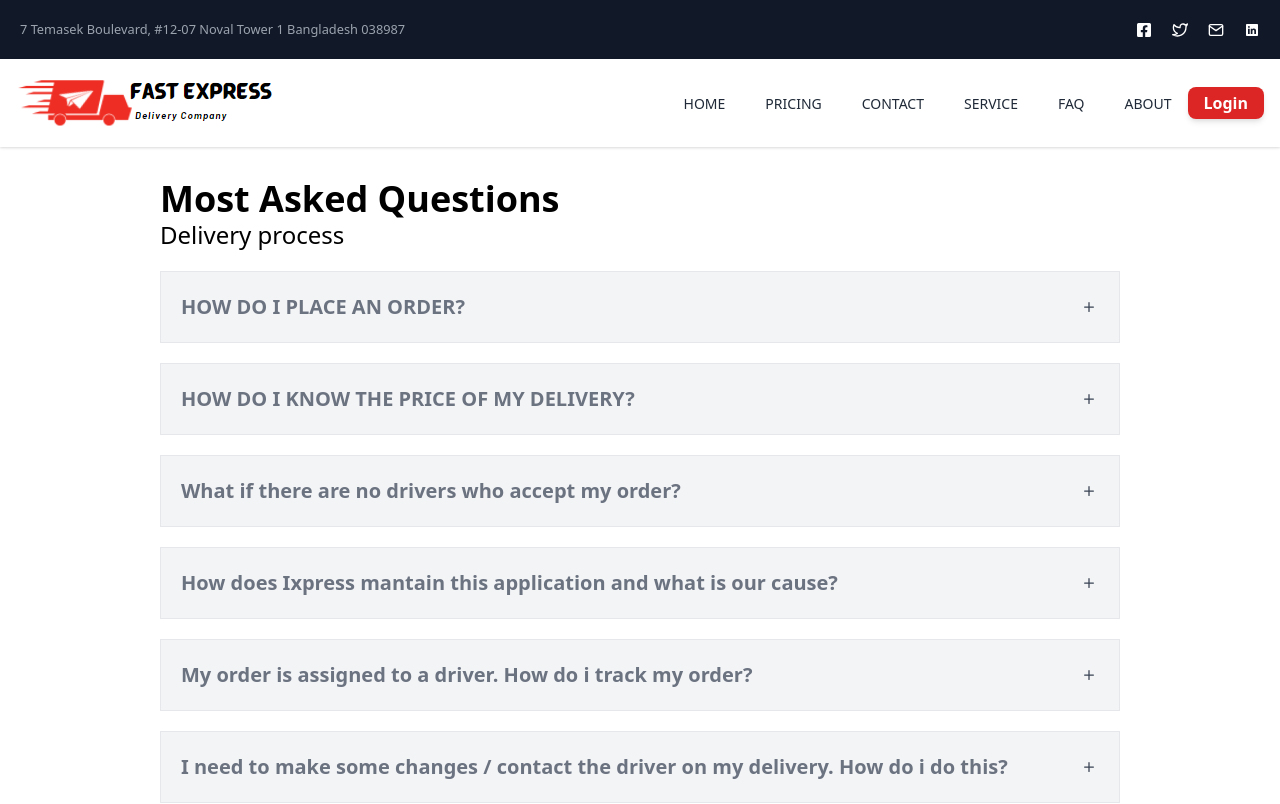
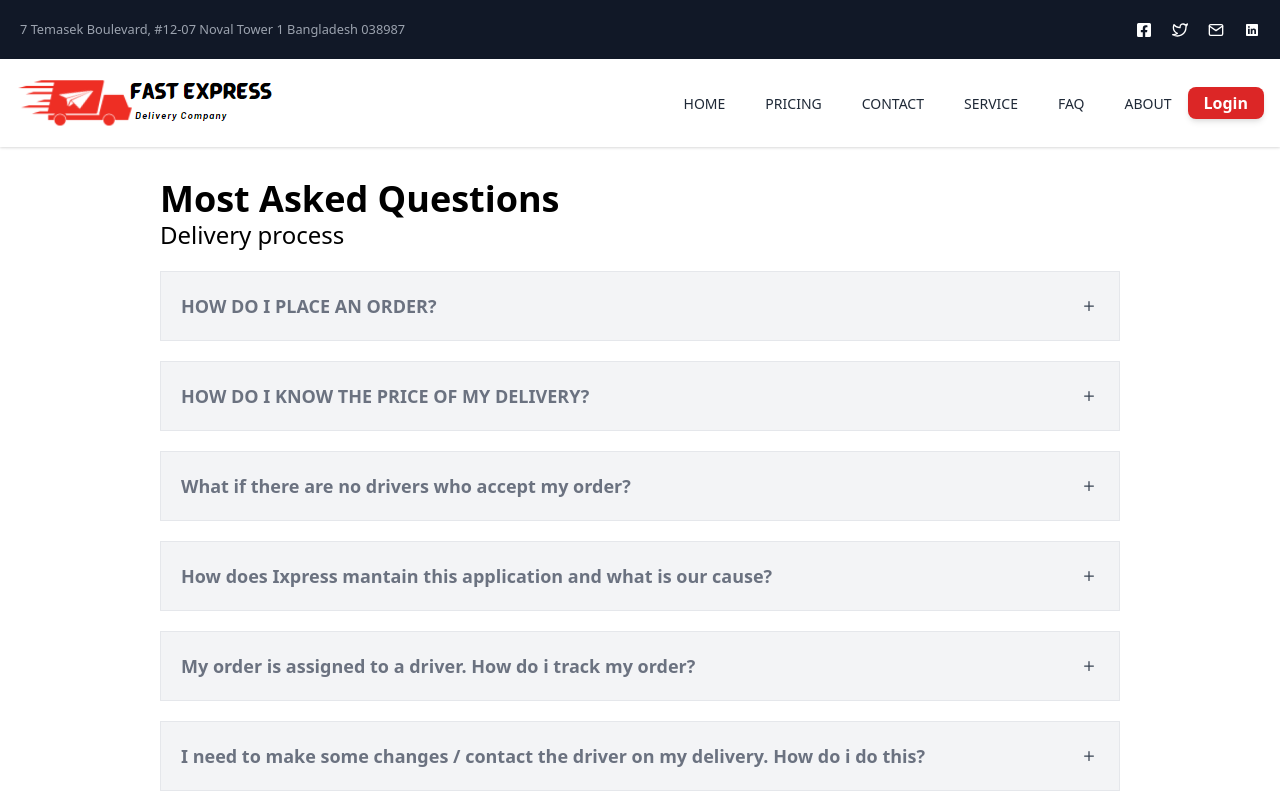
Before and after one commit to debuger317/Fast-Express, a React (Create React App) app in the folder frontend/: page /faq in a window 1280 px wide. Shown: the top 804 px of the page. Built offline with nearby package versions, Linux system fonts and the light colour scheme.

Commit message:
faq test

```diff
--- a/frontend/src/components/faq/subcomponents/FaqDeliveryProcessCard.jsx
+++ b/frontend/src/components/faq/subcomponents/FaqDeliveryProcessCard.jsx
@@ -12,7 +12,7 @@ const FaqDeliveryProcessCard = ({ items }) => {
     return (
         <div className="w-full  border overflow-hidden my-5 bg-gray-100 hover:bg-gray-200">
             <div onClick={() => toggleText()} className="flex items-center justify-between cursor-pointer">
-                <label className="block font-bold font-heading font-poppins md:font-poppins text-xl text-gray-500 p-5 leading-normal cursor-pointer" for="tab-single-one">{levelName}</label>
+                <label className="block font-bold font-heading font-poppins md:font-poppins text-xl text-gray-500 p-5 leading-normal cursor-pointer sm:text-lg" for="tab-single-one">{levelName}</label>
                 {show ?
                     <div className=" plus-icon icon px-5"><BsDash className=" text-xl text-gray-700" /></div>
                     :
```
Also changed, not shown: 2 other files (tests, documents, lock files or other folders).
